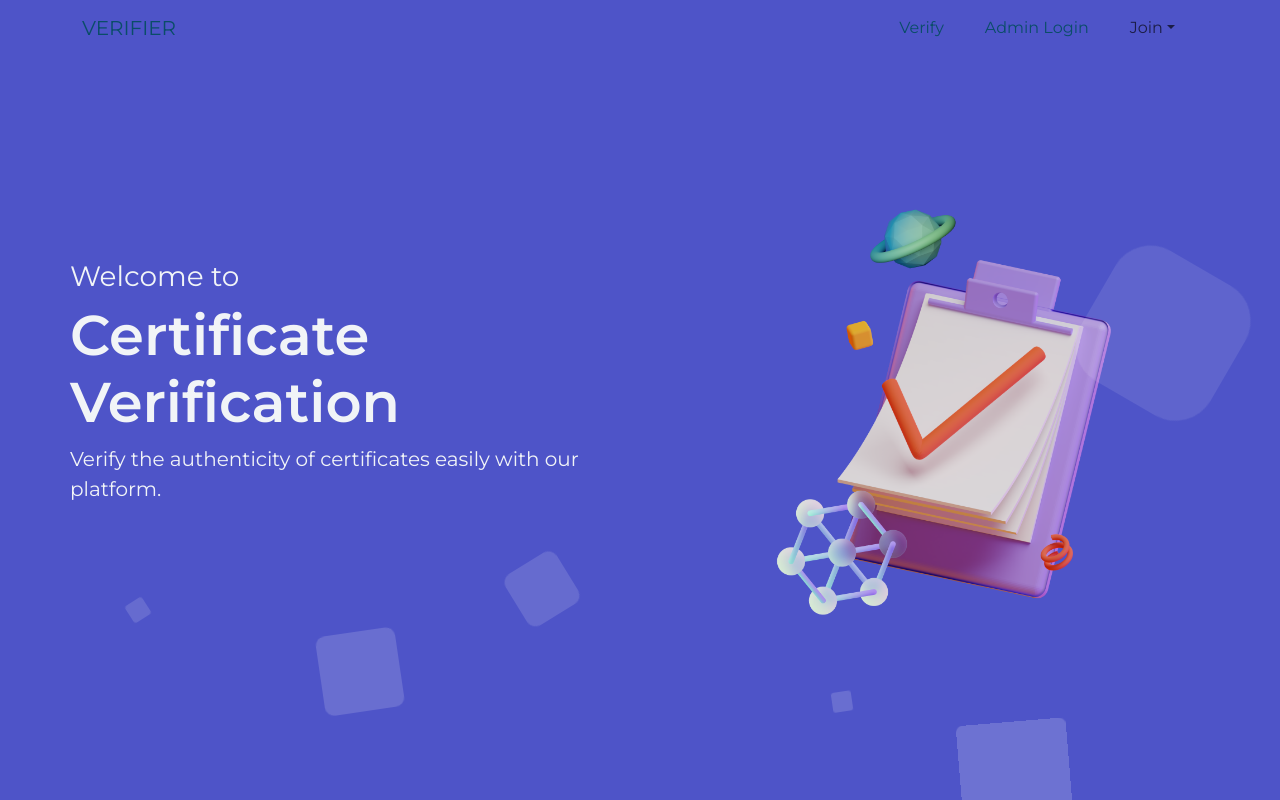
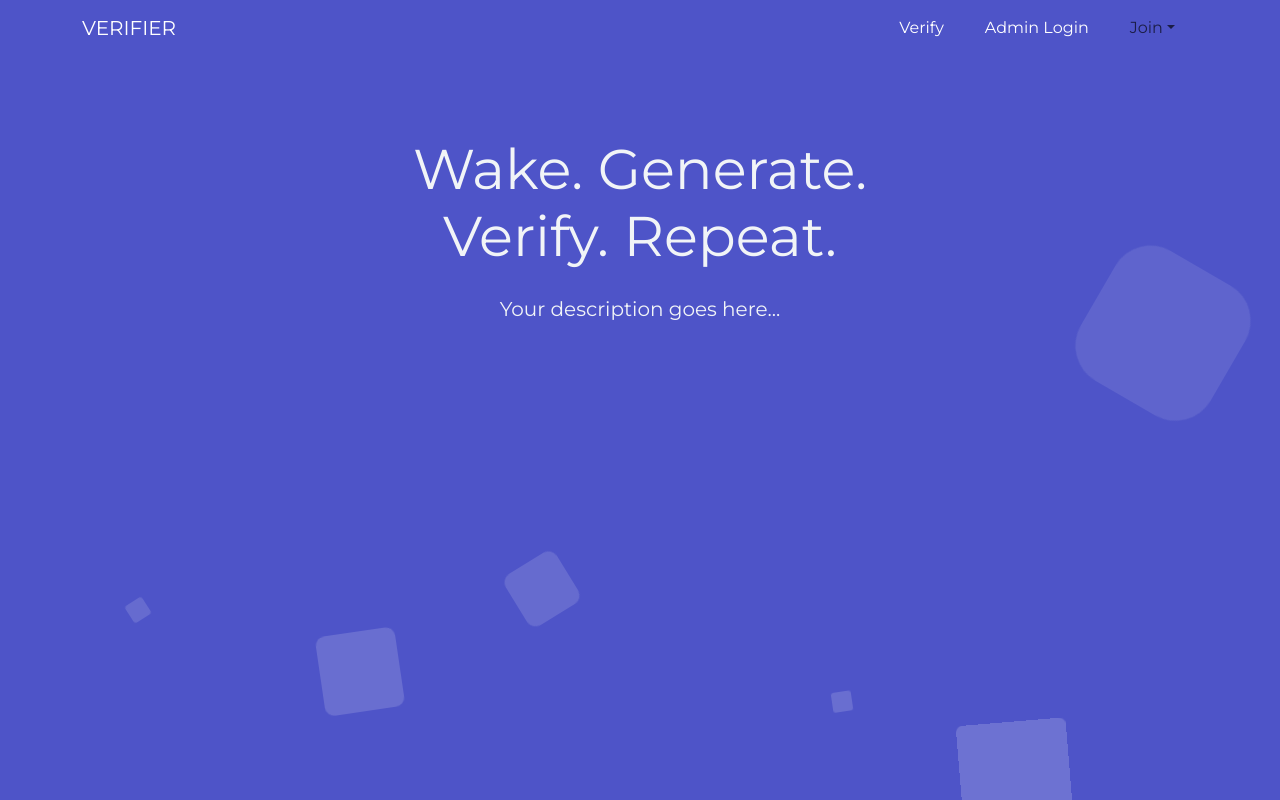
Before and after one commit to karishmarajput/cloud6, a React (Create React App) app in the folder client/: page / in a window 1280 px wide. Shown: the top 800 px of the page. Built offline with nearby package versions, Linux system fonts and the light colour scheme.

Commit message:
updated landing page

```diff
--- a/client/src/pages/components/Navbar.js
+++ b/client/src/pages/components/Navbar.js
@@ -4,11 +4,14 @@ import Navbar from "react-bootstrap/Navbar";
 import NavDropdown from "react-bootstrap/NavDropdown";
 
 function NavbarCertif() {
+  const headStyle = {
+    zIndex: 10,
+  };
   return (
-    <Navbar expand="lg" data-bs-theme="light">
+    <Navbar expand="lg" data-bs-theme="light" style={headStyle}>
       <Container>
         <Navbar.Brand
-          style={{ color: "#0A4D68" }}
+          style={{ color: "#fff" }}
           href="#home"
           className="text-uppercase"
         >
@@ -19,19 +22,19 @@ function NavbarCertif() {
           <Nav className="ml-auto">
             <Nav.Link
               href="verify"
-              style={{ marginRight: "25px", color: "#0A4D68" }}
+              style={{ marginRight: "25px", color: "#fff" }}
             >
               Verify
             </Nav.Link>
             <Nav.Link
               href="admin"
-              style={{ marginRight: "25px", color: "#0A4D68" }}
+              style={{ marginRight: "25px", color: "#fff" }}
             >
               Admin Login
             </Nav.Link>
             <NavDropdown
               title="Join"
-              style={{ marginRight: "15px", color: "#0A4D68" }}
+              style={{ marginRight: "15px", color: "#fff" }}
               id="basic-nav-dropdown"
             >
               <NavDropdown.Item className="text-center" href="ogRegister">
--- a/client/src/pages/homepage/MainPage.css
+++ b/client/src/pages/homepage/MainPage.css
@@ -11,7 +11,7 @@
   text-align: left;
 }
 
-.circles{
+.circles {
   position: absolute;
   top: 0;
   left: 0;
@@ -20,7 +20,7 @@
   overflow: hidden;
 }
 
-.circles li{
+.circles li {
   position: absolute;
   display: block;
   list-style: none;
@@ -29,18 +29,16 @@
   background: rgba(255, 255, 255, 0.2);
   animation: animate 25s linear infinite;
   bottom: -150px;
-
 }
 
-.circles li:nth-child(1){
+.circles li:nth-child(1) {
   left: 25%;
   width: 80px;
   height: 80px;
   animation-delay: 0s;
 }
 
-
-.circles li:nth-child(2){
+.circles li:nth-child(2) {
   left: 10%;
   width: 20px;
   height: 20px;
@@ -48,14 +46,14 @@
   animation-duration: 12s;
 }
 
-.circles li:nth-child(3){
+.circles li:nth-child(3) {
   left: 70%;
   width: 20px;
   height: 20px;
   animation-delay: 4s;
 }
 
-.circles li:nth-child(4){
+.circles li:nth-child(4) {
   left: 40%;
   width: 60px;
   height: 60px;
@@ -63,28 +61,28 @@
   animation-duration: 18s;
 }
 
-.circles li:nth-child(5){
+.circles li:nth-child(5) {
   left: 65%;
   width: 20px;
   height: 20px;
   animation-delay: 0s;
 }
 
-.circles li:nth-child(6){
+.circles li:nth-child(6) {
   left: 75%;
   width: 110px;
   height: 110px;
   animation-delay: 3s;
 }
 
-.circles li:nth-child(7){
+.circles li:nth-child(7) {
   left: 35%;
   width: 150px;
   height: 150px;
   animation-delay: 7s;
 }
 
-.circles li:nth-child(8){
+.circles li:nth-child(8) {
   left: 50%;
   width: 25px;
   height: 25px;
@@ -92,7 +90,7 @@
   animation-duration: 45s;
 }
 
-.circles li:nth-child(9){
+.circles li:nth-child(9) {
   left: 20%;
   width: 15px;
   height: 15px;
@@ -100,7 +98,7 @@
   animation-duration: 35s;
 }
 
-.circles li:nth-child(10){
+.circles li:nth-child(10) {
   left: 85%;
   width: 150px;
   height: 150px;
@@ -108,22 +106,18 @@
   animation-duration: 11s;
 }
 
-
-
 @keyframes animate {
-
-  0%{
+  0% {
     transform: translateY(0) rotate(0deg);
     opacity: 1;
     border-radius: 0;
   }
 
-  100%{
+  100% {
     transform: translateY(-1000px) rotate(720deg);
     opacity: 0;
     border-radius: 50%;
   }
-
 }
 
 .heading {
@@ -134,7 +128,7 @@
 
 /* Center the image horizontally */
 .main-page img {
-  z-index: 2;
+  z-index: 100;
   margin-top: 20px;
   display: block;
   margin-left: auto;
--- a/client/src/pages/homepage/MainPage.js
+++ b/client/src/pages/homepage/MainPage.js
@@ -1,5 +1,6 @@
 import React from "react";
 import "./MainPage.css";
+import { Container, Row, Col } from "react-bootstrap";
 import { motion } from "framer-motion";
 
 const MainPage = () => {
@@ -17,7 +18,7 @@ const MainPage = () => {
         <li></li>
         <li></li>
       </ul>
-      <div className="row">
+      {/* <div className="row">
         <div className="heading col-md-6" style={{ color: "#F1F4F7" }}>
           <h3 className="display-7">Welcome to</h3>
           <h1 className="display-4" style={{ fontWeight: "bold" }}>
@@ -36,7 +37,17 @@ const MainPage = () => {
             className="img-fluid rounded"
           />
         </div>
-      </div>
+      </div> */}
+      <Container>
+        <Row className="justify-content-center">
+          <Col md={6} className="text-center">
+            <h1 className="display-4 font-weight-bold mb-4">
+              Wake. Generate. Verify. Repeat.
+            </h1>
+            <p className="lead">Your description goes here...</p>
+          </Col>
+        </Row>
+      </Container>
     </div>
   );
 };
```
Lines whose indentation alone changed are shown as unchanged.
